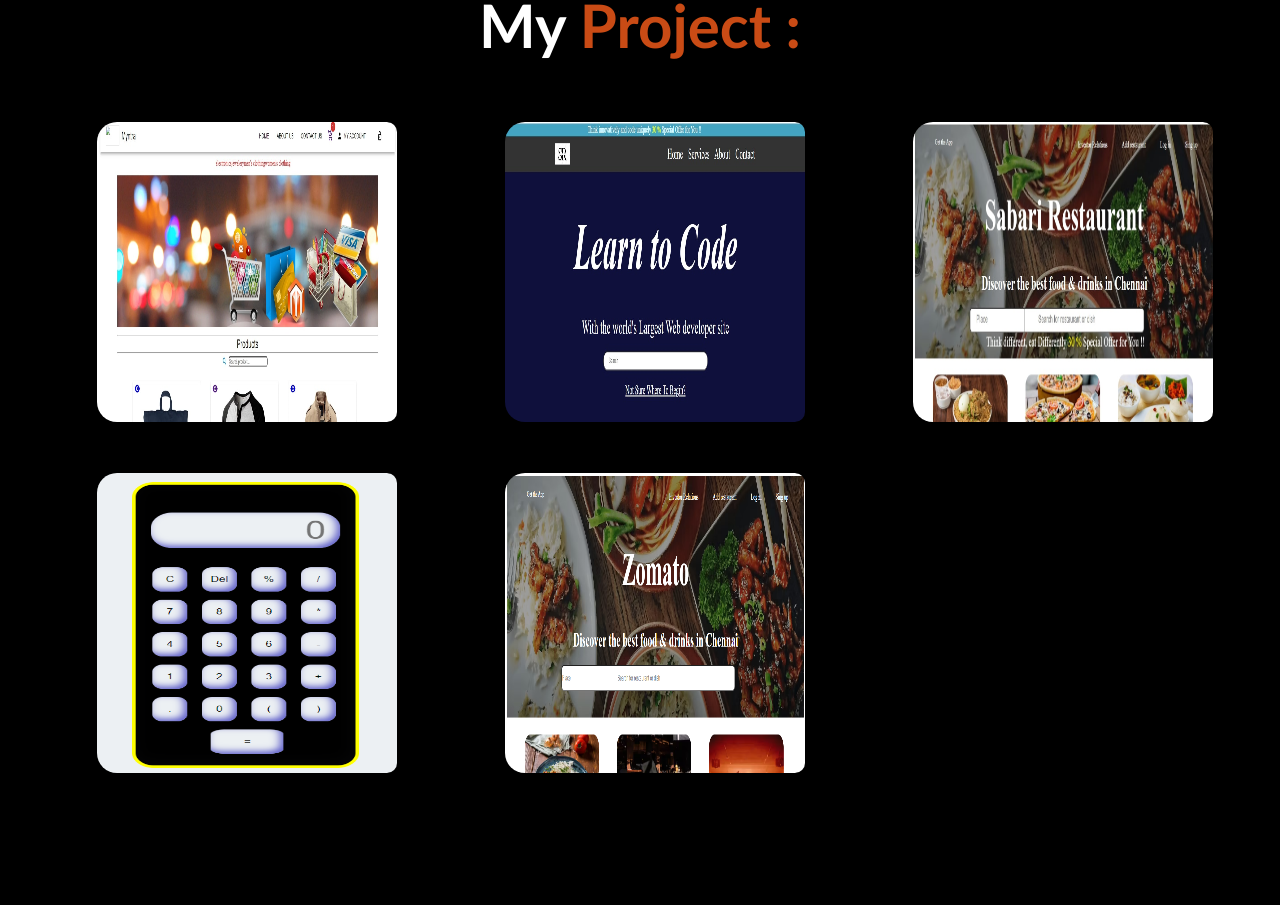
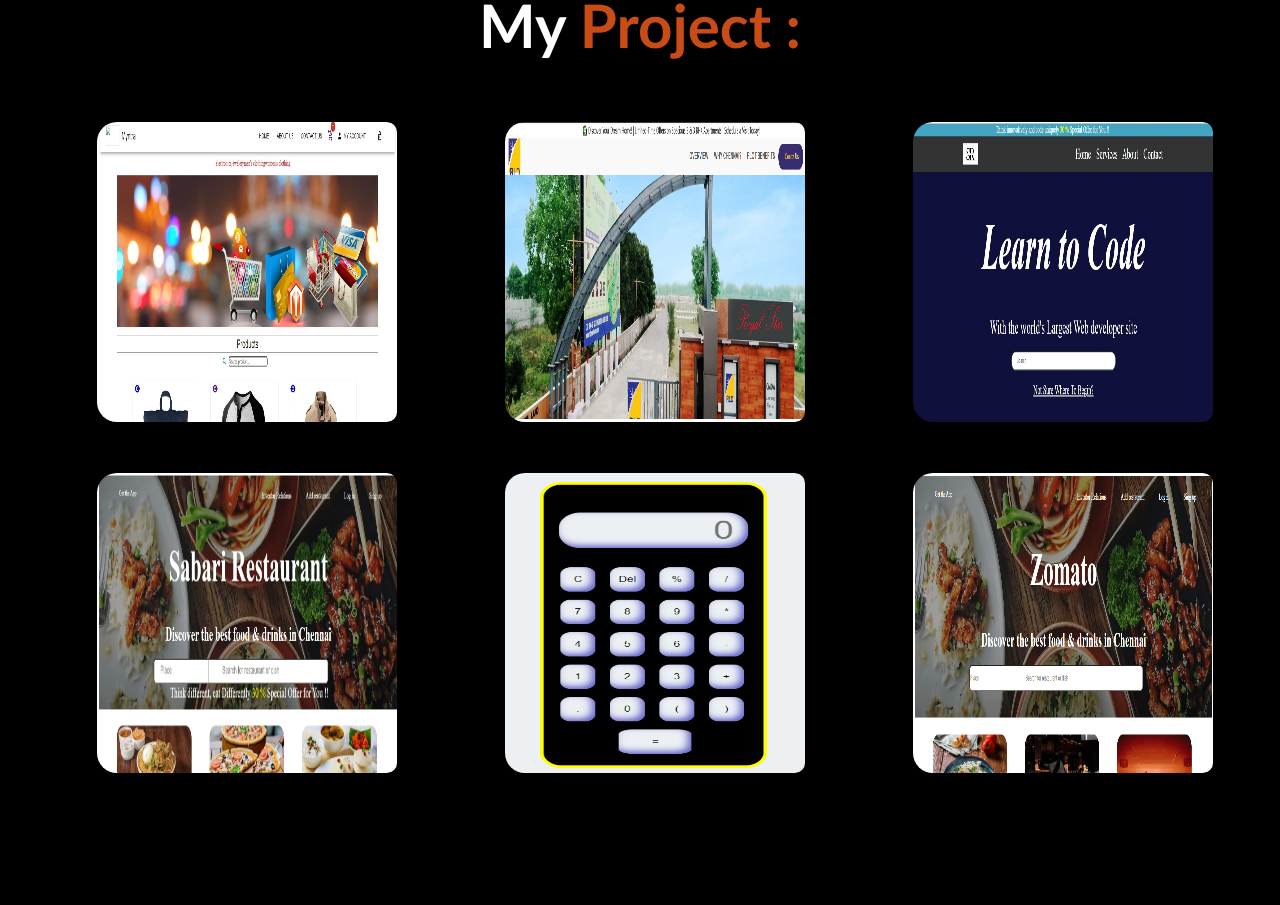
Before and after one commit to Sabarinayagam/Portfolio, a React (Create React App) app: page / in a window 1280 px wide. Shown: the part 2200-3105 px from the top of the page. Built offline with nearby package versions, Linux system fonts and the light colour scheme.

Commit message:
A new project has been added.

```diff
--- a/package.json
+++ b/package.json
@@ -13,6 +13,7 @@
     "@testing-library/jest-dom": "^5.17.0",
     "@testing-library/react": "^13.4.0",
     "@testing-library/user-event": "^13.5.0",
+    "aos": "^3.0.0-beta.6",
     "react": "^18.2.0",
     "react-dom": "^18.2.0",
     "react-scripts": "5.0.1",
--- a/src/Sabari/Home.js
+++ b/src/Sabari/Home.js
@@ -7,6 +7,7 @@
 import w3school from "../../src/Sabari/Photo/w3school.jpg";
 import zomato from "../../src/Sabari/Photo/zomato.PNG";
 import calculater from "../../src/Sabari/Photo/calculater.PNG";
+import apartment from "../../src/Sabari/Photo/apartment.PNG";
 import Sabarinayagam_Resume from "../../src/Sabari/Photo/Sabarinayagam-Resume.pdf";
 import Sabari_Resume from "../../src/Sabari/Photo/Sabari_Resume.pdf";
 
@@ -293,6 +294,34 @@
             </div>
           </div>
           <div className="project">
+            <img src={apartment} alt="Apartment Website"></img>
+            <div className="layer">
+              <h1>Apartment Website</h1>
+              <p>
+                Developed a modern apartment website using React, showcasing a
+                responsive design that adapts to all devices, smooth animations
+                for interactive visuals, efficient code for optimal performance,
+                and a user-friendly interface.
+              </p>
+
+              <a href="https://apartment-website.netlify.app/" target="_blank">
+                <p>
+                  {" "}
+                  <IconButton
+                    size="60px"
+                    edge="start"
+                    color="inherit"
+                    aria-label="menu"
+                    sx={{ mr: 1, size: "20px" }}
+                  >
+                    <LaunchIcon></LaunchIcon>
+                  </IconButton>
+                  Live Link
+                </p>
+              </a>
+            </div>
+          </div>
+          <div className="project">
             <img src={w3school} alt="W3school Project_Photo"></img>
             <div className="layer">
               <h1>W3schools Landing Page</h1>
--- a/src/index.js
+++ b/src/index.js
@@ -1,10 +1,14 @@
-import React from 'react';
-import ReactDOM from 'react-dom/client';
-import './index.css';
-import App from './App';
-import reportWebVitals from './reportWebVitals';
+import React from "react";
+import ReactDOM from "react-dom/client";
+import "./index.css";
+import App from "./App";
+import reportWebVitals from "./reportWebVitals";
 
-const root = ReactDOM.createRoot(document.getElementById('root'));
+import AOS from "aos";
+import "aos/dist/aos.css";
+AOS.init();
+
+const root = ReactDOM.createRoot(document.getElementById("root"));
 root.render(
   <React.StrictMode>
     <App />
```
Also changed, not shown: src/Sabari/Photo/apartment.PNG (added), 1 other file (tests, documents, lock files or other folders).
